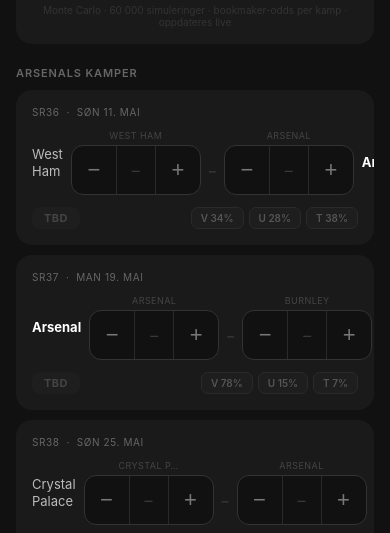
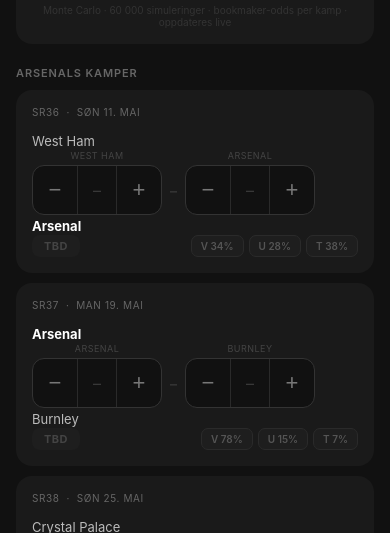
Before and after one commit to Simowi/pl-simulator, a plain HTML site: page index.html in a window 390 px wide. Shown: the part 272-805 px from the top of the page. Drawn offline with Linux system fonts and the light colour scheme.

Commit message:
Fix mobil layout - lagnavn synlig

```diff
--- a/index.html
+++ b/index.html
@@ -56,7 +56,7 @@
 .fixture-card{background:var(--surface);border-radius:16px;overflow:hidden;margin-bottom:10px;}
 .fixture-row{padding:16px;}
 .fix-meta{font-size:10px;color:var(--muted);text-transform:uppercase;letter-spacing:0.06em;margin-bottom:12px;}
-.fix-teams-row{display:flex;align-items:center;justify-content:space-between;gap:8px;margin-bottom:12px;}
+.fix-names-row{display:flex;justify-content:space-between;align-items:center;width:100%;margin-bottom:10px;}.fix-score-row{display:flex;align-items:center;justify-content:center;gap:10px;margin-bottom:12px;}
 .fix-name{font-size:13px;color:#bbb;flex:1;line-height:1.3;}
 .fix-name.bold{font-weight:700;color:#fff;}
 .fix-name.right{text-align:right;}
```
